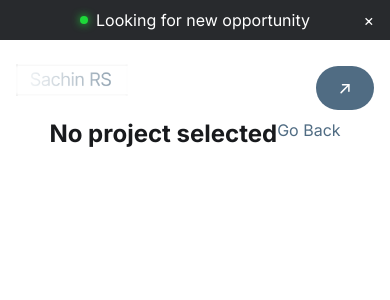
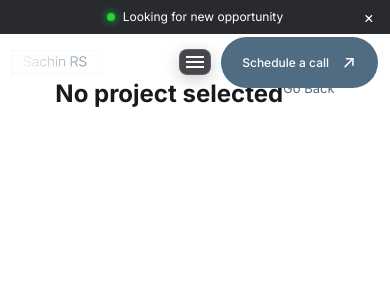
Before and after one commit to SachinRasangika/sachinrsportfolio, a React (Create React App) app: page /sachinrsportfolio/project-view in a window 390 px wide. Shown: the top 300 px of the page. Built offline with nearby package versions, Linux system fonts and the light colour scheme.

Commit message:
Updated hero, navbar, and project view styles

```diff
--- a/src/components/ProjectView/ProjectView.css
+++ b/src/components/ProjectView/ProjectView.css
@@ -83,7 +83,7 @@
   background-clip: text;
   -webkit-background-clip: text;
   -webkit-text-fill-color: transparent;
-  margin: 0 0 24px 0;
+  margin: 0 0 40px 0;
   padding: 0;
 }
 
@@ -126,12 +126,109 @@
   object-fit: contain; /* prevents cropping */
 }
 
-/* Responsive */
+/* =====================================
+   RESPONSIVE DESIGN
+   ===================================== */
+
+/* Tablet Responsive */
+@media (max-width: 1024px) {
+  .project-container {
+    padding: 100px 16px 32px;
+  }
+
+  .showcase-image-container {
+    padding: 0 32px;
+  }
+
+  .project-title {
+    font-size: clamp(28px, 4.5vw, 40px);
+  }
+}
+
+/* Mobile Responsive */
 @media (max-width: 768px) {
-  .full-image { width: 100%; }
+  .project-container {
+    padding: 90px 16px 24px;
+  }
+
+  .showcase-image-container {
+    padding: 0 16px;
+  }
+
+  .project-content {
+    gap: 24px;
+  }
+
+  .project-header {
+    gap: 16px;
+  }
+
+  .project-title {
+    font-size: clamp(24px, 6vw, 32px);
+    margin-bottom: 32px;
+  }
+
+  .project-description p {
+    font-size: 14px;
+    line-height: 1.5;
+  }
+
+  .back-btn {
+    font-size: 14px;
+    margin-bottom: 16px;
+  }
+
+  .full-image {
+    width: 100%;
+    border-radius: 8px;
+  }
 }
+
+/* Small Mobile Responsive */
 @media (max-width: 480px) {
-  .full-image { width: 100%; }
+  .project-container {
+    padding: 80px 12px 20px;
+  }
+
+  .showcase-image-container {
+    padding: 0 8px;
+  }
+
+  .project-content {
+    gap: 20px;
+  }
+
+  .project-header {
+    gap: 12px;
+  }
+
+  .saas-badge {
+    margin-bottom: 20px;
+    padding: 4px 10px;
+  }
+
+  .badge-text {
+    font-size: 12px;
+  }
+
+  .project-title {
+    font-size: clamp(20px, 7vw, 28px);
+    margin-bottom: 24px;
+  }
+
+  .project-description p {
+    font-size: 13px;
+  }
+
+  .back-btn {
+    font-size: 13px;
+    margin-bottom: 12px;
+  }
+
+  .full-image {
+    width: 100%;
+    border-radius: 6px;
+  }
 }
 
 /* Before/After Comparison Styles */
--- a/src/components/hero/Hero.js
+++ b/src/components/hero/Hero.js
@@ -186,7 +186,7 @@ const Hero = () => {
                     allow="fullscreen;autoplay"
                     allowFullScreen
                     height="100%"
-                    src="https://streamable.com/e/c9u0u5?autoplay=1&nocontrols=1"
+                    src="https://streamable.com/e/c9u0u5?autoplay=1&nocontrols=0"
                     width="100%"
                     style={{
                       border: 'none',
--- a/src/components/navbar/Navbar.css
+++ b/src/components/navbar/Navbar.css
@@ -82,6 +82,9 @@
   width: 7rem;
   height: auto;
   transition: all 0.3s ease;
+  display: block;
+  margin: 0;
+  vertical-align: middle;
 }
 
 /* Ensure logo visibility in both modes */
@@ -181,6 +184,30 @@
   gap: 3px;
   padding: 8px;
   z-index: 1001;
+  border-radius: 8px;
+  background: rgba(255, 255, 255, 0.1);
+  border: 1px solid rgba(255, 255, 255, 0.2);
+  backdrop-filter: blur(10px);
+  transition: all 0.3s ease;
+}
+
+.hamburger-menu:hover {
+  background: rgba(255, 255, 255, 0.2);
+  border-color: rgba(255, 255, 255, 0.3);
+  transform: scale(1.05);
+}
+
+.header-dark .hamburger-menu {
+  background: rgba(24, 26, 29, 0.8);
+  border: 1px solid rgba(255, 255, 255, 0.15);
+  backdrop-filter: blur(15px);
+  box-shadow: 0 4px 16px rgba(0, 0, 0, 0.2);
+}
+
+.header-dark .hamburger-menu:hover {
+  background: rgba(24, 26, 29, 0.9);
+  border-color: rgba(255, 255, 255, 0.25);
+  box-shadow: 0 6px 20px rgba(0, 0, 0, 0.3);
 }
 
 .hamburger-line {
@@ -221,6 +248,8 @@
   font-weight: 500;
   cursor: pointer;
   transition: all 0.3s ease;
+  margin: 0;
+  vertical-align: middle;
 }
 
 .schedule-call-btn:hover {
@@ -245,29 +274,65 @@
 @media (max-width: 1024px) {
   .nav-container {
     padding: 0 1rem;
+    max-width: 100%;
   }
 
   .nav-menu {
-    flex-wrap: wrap;
-    gap: 0.25rem;
+    gap: 0.5rem;
+    padding: 0.5rem 1rem;
   }
 
   .nav-link,
   .nav-dropdown-trigger {
     font-size: var(--font-small);
-    padding: 0.25rem 0.5rem;
+    padding: 0.5rem 0.75rem;
+    white-space: nowrap;
   }
 
   .schedule-call-btn {
-    padding: 0.5rem 1rem;
+    padding: 0.625rem 1rem;
     font-size: var(--font-small);
+  }
+
+  .logo img {
+    width: 6rem;
   }
 }
 
 /* Mobile */
 @media (max-width: 768px) {
+  .main-nav {
+    height: 4rem;
+  }
+
+  .nav-container {
+    padding: 0 1rem;
+    display: flex;
+    align-items: center;
+    justify-content: space-between;
+    height: 100%;
+    position: relative;
+  }
+
+  .logo {
+    display: flex;
+    align-items: center;
+    height: 100%;
+  }
+
   .hamburger-menu {
     display: flex;
+    align-items: center;
+    position: absolute;
+    left: 50%;
+    transform: translateX(-50%);
+  }
+
+  .nav-actions {
+    display: flex;
+    align-items: center;
+    height: 100%;
+    margin: 0;
   }
 
   .nav-menu {
@@ -278,14 +343,22 @@
     background: rgba(24, 26, 29, 0.98);
     backdrop-filter: blur(15px);
     border: 1px solid rgba(255, 255, 255, 0.1);
+    border-radius: 0;
     flex-direction: column;
-    padding: 2rem 1rem;
+    padding: 1.5rem 1rem;
     transform: translateY(-100%);
     opacity: 0;
     visibility: hidden;
-    transition: all 0.3s ease;
+    transition: all 0.3s cubic-bezier(0.25, 0.46, 0.45, 0.94);
     z-index: 999;
     gap: 0;
+    box-shadow: 0 8px 32px rgba(0, 0, 0, 0.3);
+    /* Remove from document flow when hidden */
+    pointer-events: none;
+  }
+
+  .nav-menu.nav-menu-open {
+    pointer-events: auto;
   }
 
   .nav-menu.nav-menu-open {
@@ -300,6 +373,12 @@
     text-align: center;
     border-bottom: 1px solid rgba(255, 255, 255, 0.1);
     font-size: 1rem;
+    font-weight: 400;
+    transition: all 0.2s ease;
+  }
+
+  .nav-link:hover {
+    color: var(--color-accent);
   }
 
   .nav-link:last-child {
@@ -307,7 +386,21 @@
   }
 
   .nav-actions {
-    margin-top: 1rem;
+    display: flex;
+    align-items: center;
+    height: 100%;
+    margin: 0;
+    padding: 0;
+    border: none;
+  }
+
+  .schedule-call-btn {
+    padding: 0.6rem 1rem;
+    font-size: 0.85rem;
+    min-height: auto;
+    display: flex;
+    align-items: center;
+    justify-content: center;
   }
 
   .dropdown-menu {
@@ -316,6 +409,7 @@
     width: 100%;
     border-radius: 0.5rem;
     margin-top: 0.5rem;
+    background: rgba(40, 42, 45, 0.95);
   }
 }
 
@@ -324,24 +418,66 @@
   .announcement-bar {
     height: auto;
     padding: 0.5rem;
+    font-size: 0.75rem;
   }
 
   .announcement-content {
     justify-content: center;
+    flex-wrap: nowrap;
+  }
+
+  .announcement-text {
+    font-size: 0.75rem;
+  }
+
+  .main-nav {
+    height: 3.5rem;
+  }
+
+  .nav-container {
+    padding: 0 0.75rem;
+    height: 100%;
+  }
+
+  .logo {
+    height: 100%;
+  }
+
+  .logo img {
+    width: 5.5rem;
   }
 
   .nav-menu {
     top: 6.5rem;
+    padding: 1rem 0.75rem;
+  }
+
+  .nav-link {
+    padding: 0.875rem 0;
+    font-size: 0.9rem;
+  }
+
+  .nav-actions {
+    height: 100%;
+    margin: 0;
+    padding: 0;
+  }
+
+  .schedule-call-btn {
+    padding: 0.5rem 0.875rem;
+    font-size: 0.8rem;
+    min-height: auto;
   }
 
   .schedule-call-btn span {
-    display: none;
+    display: block;
   }
 
-  .schedule-call-btn {
-    width: 2.75rem;
-    height: 2.75rem;
-    justify-content: center;
-    padding: 0;
+  .hamburger-menu {
+    padding: 6px;
+  }
+
+  .hamburger-line {
+    width: 18px;
   }
 }
```
Also changed, not shown: src/components/hero/Hero.css (+119 -81 lines).
